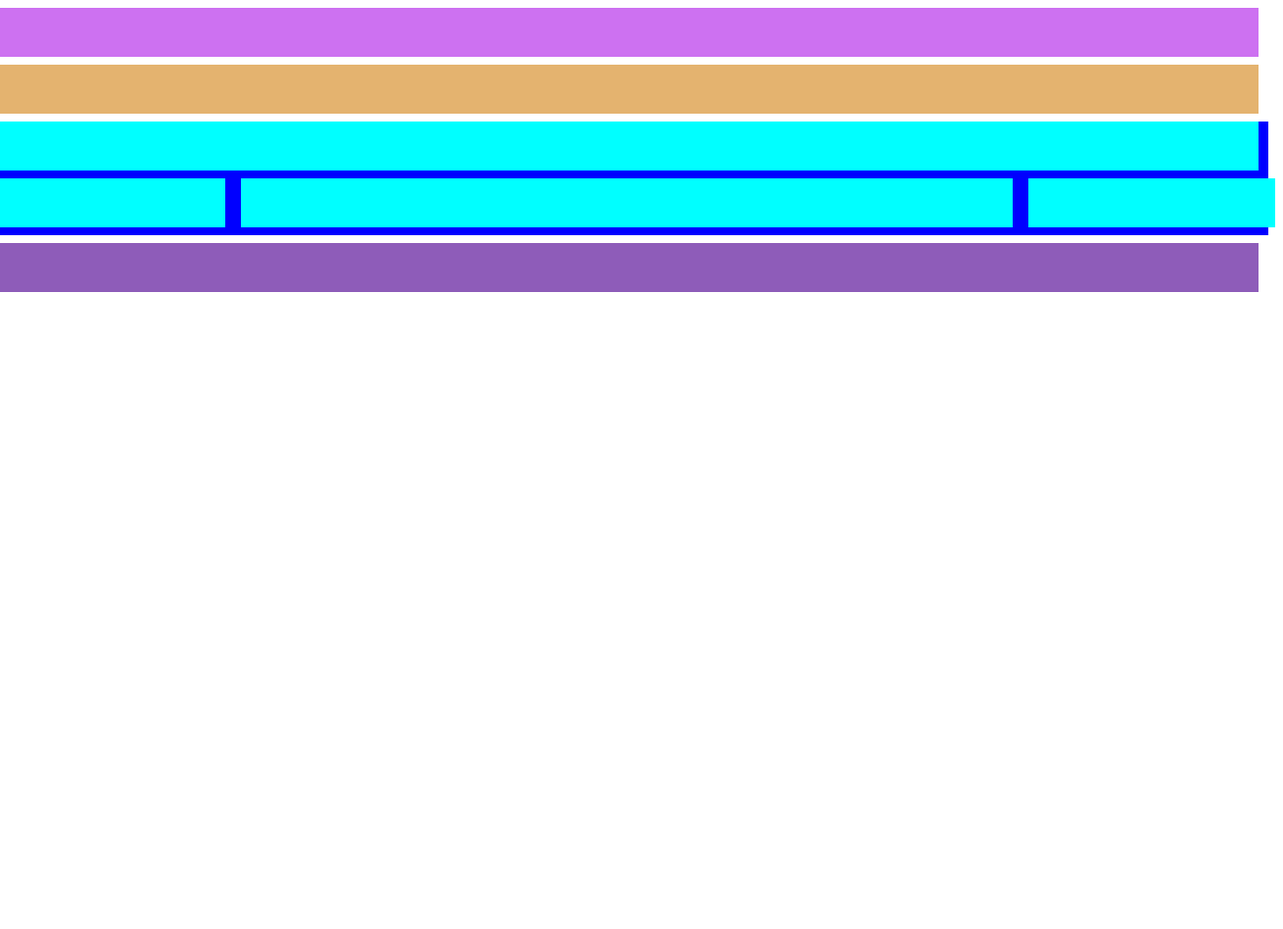
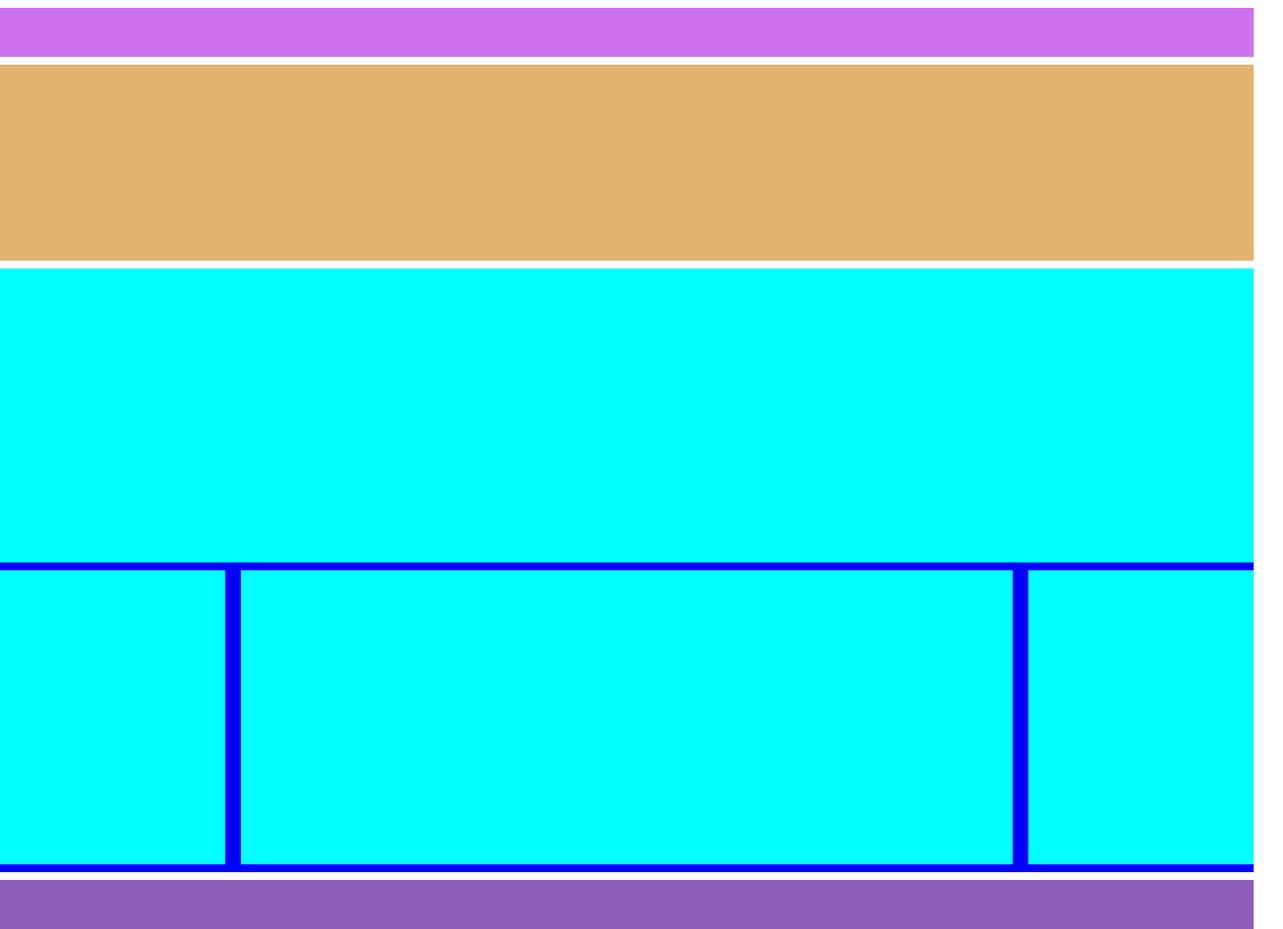
Before and after one commit to viktor998/htmlcss-struttura-wp, a plain HTML site: page index.html in a window 1280 px wide. Shown: the whole page at 98% size, 1310 px wide, since content can reach past the window. Before the commit the page ends 800 px from the top, so only its background shows below. Drawn offline with Linux system fonts and the light colour scheme.

Commit message:
Sistemato le altezze dell' header main e footer in più aggiunto overflow hidden per nascondere la scrollbar orizzontale

```diff
--- a/assets/css/master.css
+++ b/assets/css/master.css
@@ -2,13 +2,14 @@
     margin: 0;
     padding: 0;
     box-sizing: border-box;
+    overflow: hidden;
 }
 
 
 
-body.debug div[class^="col-"] > div{
+/* body.debug div[class^="col-"] > div{
     height: 50px;
-}
+} */
 
 .row:after{
     content: "";
@@ -28,22 +29,45 @@ body.debug div[class^="col-"] > div{
 
 .col-100{
     width: 100%;
+
 }
 
 .col-20{
     width: 20%;
+
 }
 
 .col-60{
     width: 60%;
+
 }
 
 .bg-purple{
     background-color: rgb(205, 113, 241);
+    height: 50px;
 }
 
 .bg-yellowish{
     background-color: rgb(228, 179, 111);
+    height: 200px;
+}
+
+.bg-blueish{
+    background-color: rgb(46, 122, 221);
+}
+
+.bg-acqua{
+    background-color: aqua;
+    height: 300px;
+}
+
+.containermain{
+    background-color: blue;
+}
+
+.bg-purpleish{
+    background-color: rgb(142, 92, 185);
+    height: 50px;
 }
 
 .mt-1{
@@ -55,21 +79,3 @@ body.debug div[class^="col-"] > div{
 .pd{
     padding: 0.5em;
 }
-
-
-.bg-blueish{
-    background-color: rgb(46, 122, 221);
-}
-
-.bg-acqua{
-    background-color: aqua;
-
-}
-
-.row.containermain{
-    background-color: blue;
-}
-
-.bg-purpleish{
-    background-color: rgb(142, 92, 185);
-}
```
